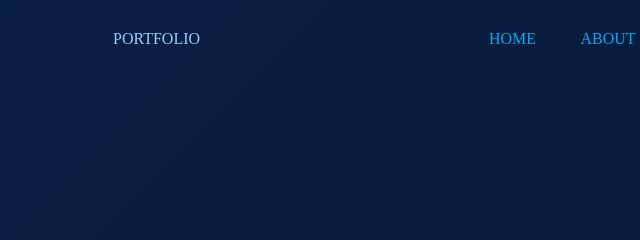
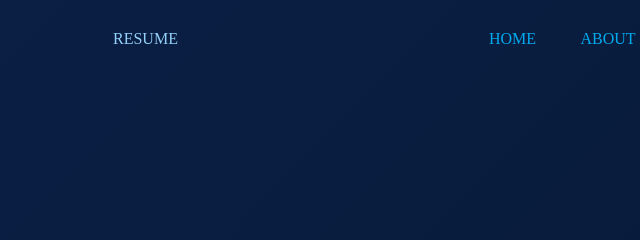
Before and after one commit to AmnaMuzavor/portfolio, a plain HTML site: page index.html in a window 1280 px wide. Shown: the top 240 px of the page, 15-655 px from the left. Drawn offline with nearby package versions, Linux system fonts and the light colour scheme.

Commit message:
index.html

```diff
--- a/index.html
+++ b/index.html
@@ -15,7 +15,7 @@
     <!-- navbar  starts -->
 
     <header class="navbar">
-        <div class="logo"><a href="index.html">PORTFOLIO</a></div>
+        <div class="logo"><a href="index.html">RESUME</a></div>
 
         <div class="links">
             <ul>
```
